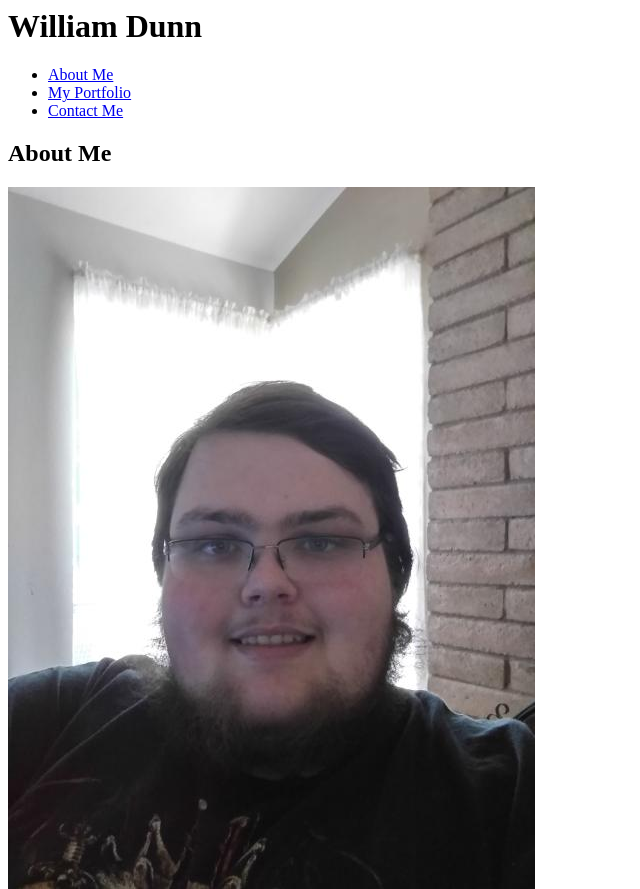
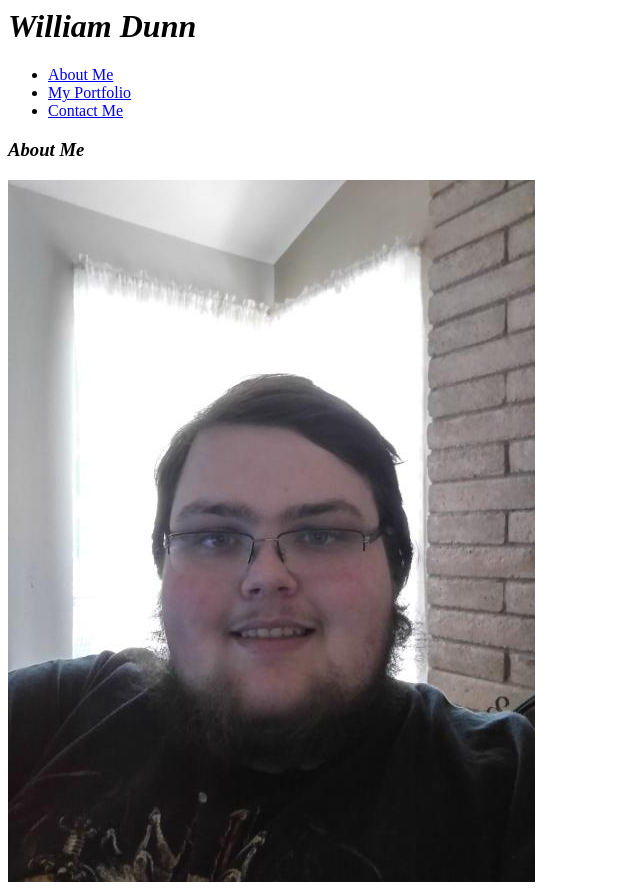
Before and after one commit to Justice4None/Basic-Portfolio, a plain HTML site: page index.html in a window 1280 px wide. Shown: the top 889 px of the page, without its empty margins (0-640 px from the left). Drawn offline with Linux system fonts and the light colour scheme.

Commit message:
Update #4 to Master

```diff
--- a/index.html
+++ b/index.html
@@ -3,11 +3,18 @@
     <meta charset="UTF-8">
     <meta name="viewport" content="width=device-width, initial-scale=1.0">
     <meta http-equiv="X-UA-Compatible" content="ie=edge">
-    <title>William's Portfolio</title>
+    <title>About Me</title>
+    <link rel="stylesheet" href="assets/css/style.css">
 </head>
 <body>
+
     <div class="header1">
-        <h1>William Dunn</h1>
+        <header>
+            <h1>
+                <b><i>William Dunn</i></b>
+            </h1>
+        <div id="headerbox"></div>
+        </header>
     </div>
     <div class="links">
          <ul>
@@ -23,7 +30,9 @@
         </ul>
     </div>
     <div class="header2">
-        <h2>About Me</h2>
+        <h3>
+            <i>About Me</i>
+        </h3>
     </div>
     <div class="image1">
         <img src="assets/images/williamimg.jpg" alt="">
@@ -33,5 +42,6 @@
         </p>
         <p>Lorem ipsum dolor sit amet consectetur adipisicing elit. Sint, cumque alias natus quidem debitis provident quaerat placeat sunt libero! Eius ipsum commodi exercitationem ullam praesentium earum libero vel optio blanditiis, reiciendis saepe quo porro cum quod dolore dolorum maiores dolorem quidem tempore repudiandae! Necessitatibus qui suscipit quaerat nobis quisquam velit at dolore facere fuga, corrupti deleniti cupiditate doloribus repudiandae voluptatem animi laudantium, quo ducimus quas illo iure et? Cum dolorum porro vero beatae quod laborum aperiam hic delectus ipsam illum ullam architecto neque perferendis eos ipsum, dolorem unde obcaecati magni quaerat iure maiores nisi molestiae? Ipsa dolorum laudantium illo beatae aliquid quia iure libero cupiditate dolorem corporis? Obcaecati ullam debitis alias, qui nam soluta consequuntur quo deserunt labore facilis mollitia dicta magnam tempore! Laudantium minus eveniet nihil voluptas id voluptatem nam nulla consectetur soluta numquam, nesciunt earum amet optio, commodi totam accusantium possimus dolorum nostrum sint quidem odit inventore. Quidem quisquam porro vero dicta nemo nihil sapiente. Nesciunt sint earum nulla labore vero ea deserunt incidunt et modi vel maxime quaerat eligendi atque suscipit numquam, neque quae doloribus quia exercitationem omnis qui necessitatibus! Repellendus fugit animi sapiente nemo? Provident at blanditiis excepturi tenetur atque cumque voluptatibus dicta odit amet! Facilis!</p>
     </div>
+    <footer>2019 William Dunn</footer>
 </body>
 </html>
```
